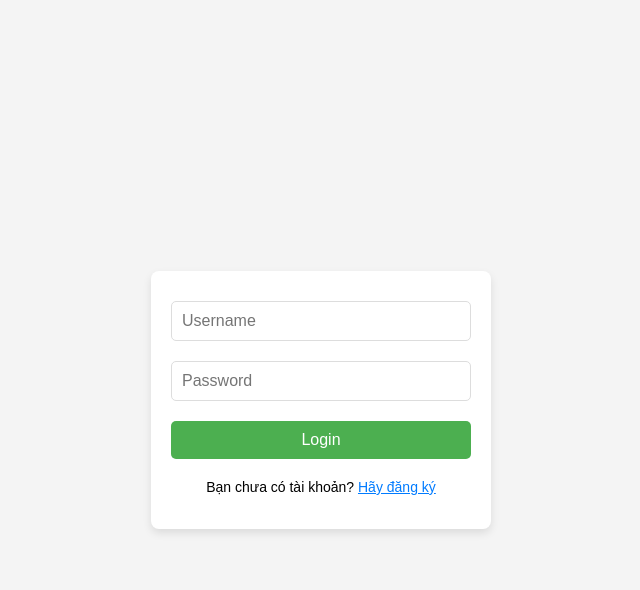
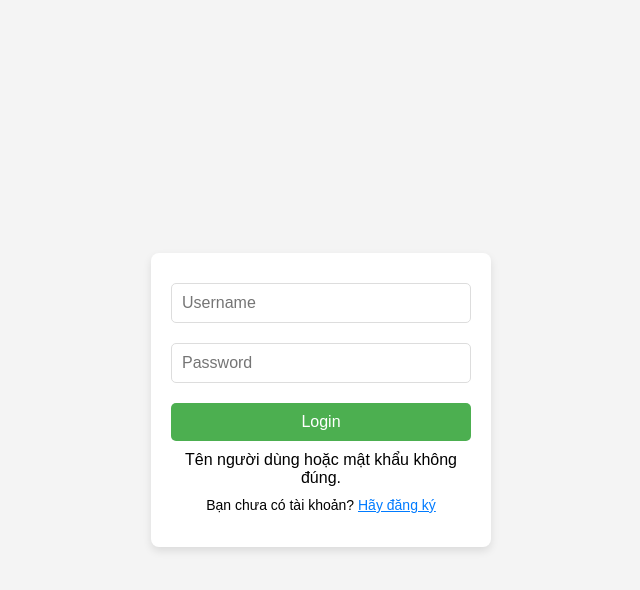
Before and after one commit to tunminh1912/WebAdminTechnology, a React (Create React App) app in the folder front_end/: page /login in a window 1280 px wide. Both pictures are taken after a click on the button "Login". Shown: the top 590 px of the page, without its empty margins (319-959 px from the left). Built offline with nearby package versions, Linux system fonts and the light colour scheme; no server answers.

Commit message:
Update Login.js fix

```diff
--- a/front_end/src/components/Login.js
+++ b/front_end/src/components/Login.js
@@ -5,6 +5,7 @@ import { useNavigate } from 'react-router-dom';
 const Login = () => {
   const [username, setUsername] = useState('');
   const [password, setPassword] = useState('');
+ const [error, setError] = useState(null);
   const navigate = useNavigate();
 
   const handleLogin = async (e) => {
@@ -19,6 +20,7 @@ const Login = () => {
       }
     } catch (error) {
       console.error('Login failed:', error);
+      setError('Tên người dùng hoặc mật khẩu không đúng.');
     }
   };
 
@@ -105,6 +107,8 @@ const Login = () => {
         />
         <button onClick={handleLogin}>Login</button>
 
+            {error && <div className="error-message">{error}</div>} {/* Hiển thị lỗi nếu có */}
+
         <div>
           <p>
             Bạn chưa có tài khoản?{' '}
```
